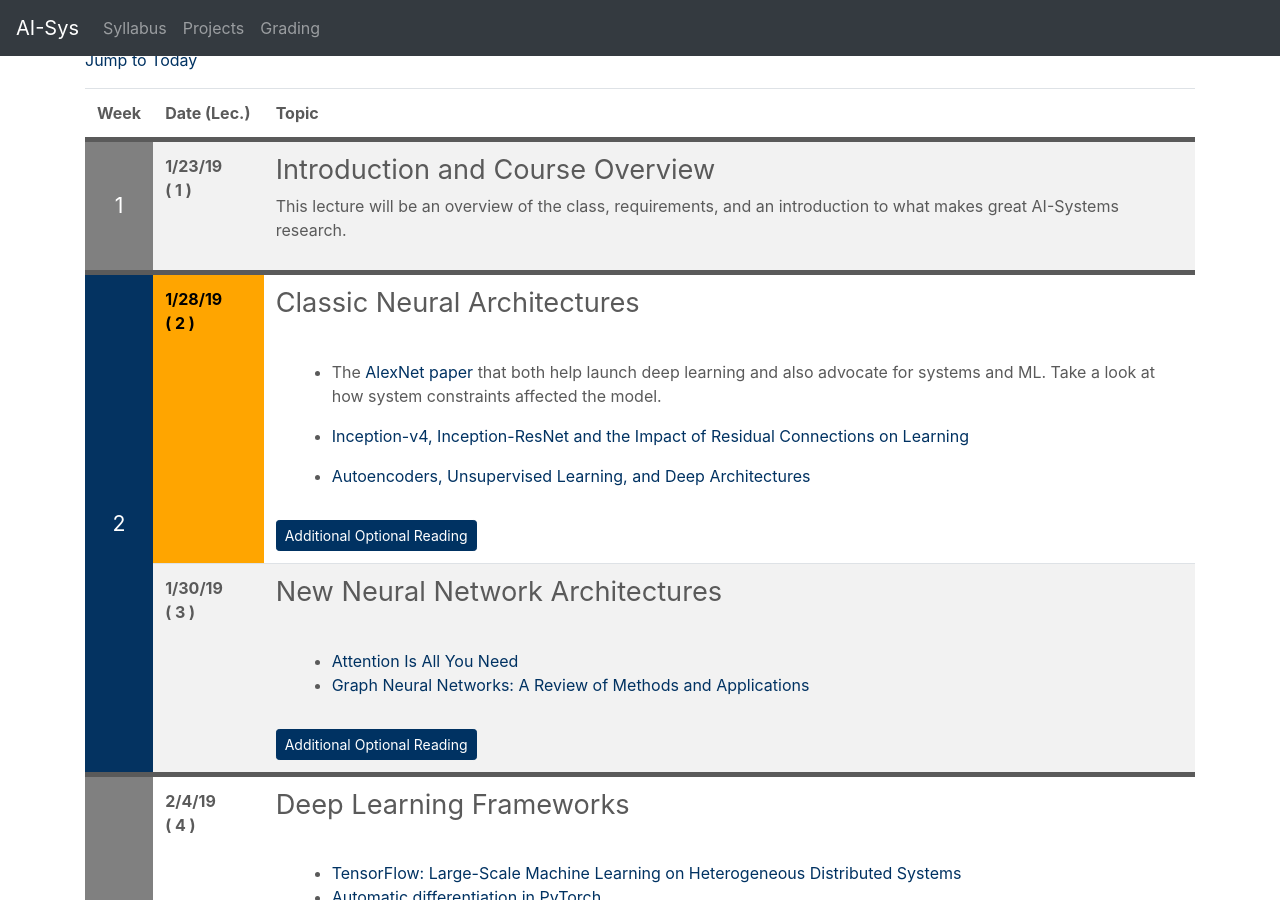
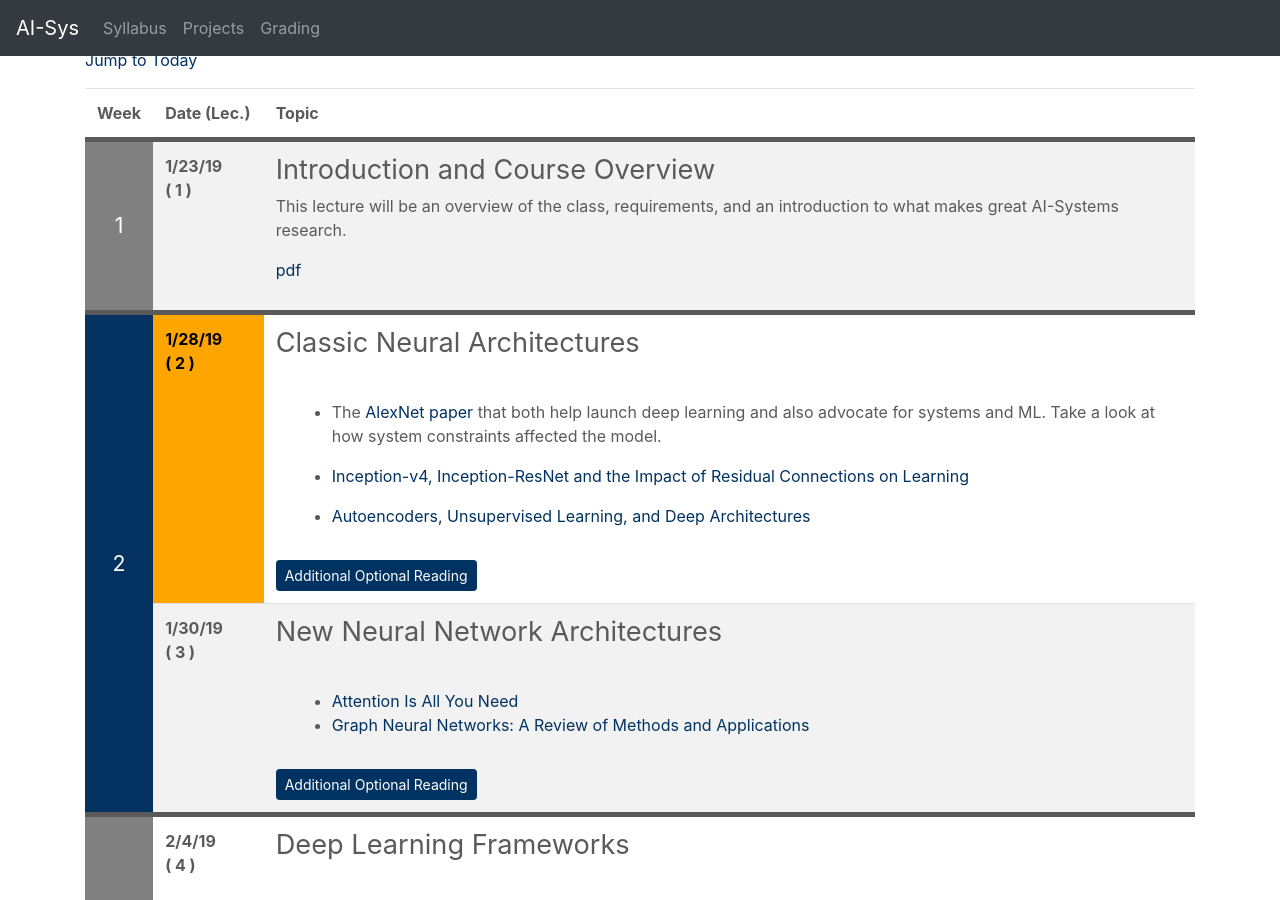
Before and after one commit to ucbrise/cs294-ai-sys-sp19, a Jekyll site: the page built from index.md, in a window 1280 px wide and 900 px high, scrolled down 857 px. Built offline with Jekyll 4.4.1, drawn with Linux system fonts in a browser that asks for light colours; nearby versions of some CDN libraries; our own code applies the rules of GitHub Pages for plain Markdown files.

Commit message:
updated index with lecture 1

```diff
--- a/index.md
+++ b/index.md
@@ -99,7 +99,7 @@ This is a tentative schedule.  Specific readings are subject to change as new ma
 
 This lecture will be an overview of the class, requirements, and an introduction to what makes great AI-Systems research.
 
-
+[pdf](assets/lectures/l1.pdf)
 
 
 {% include syllabus_entry %}
```
